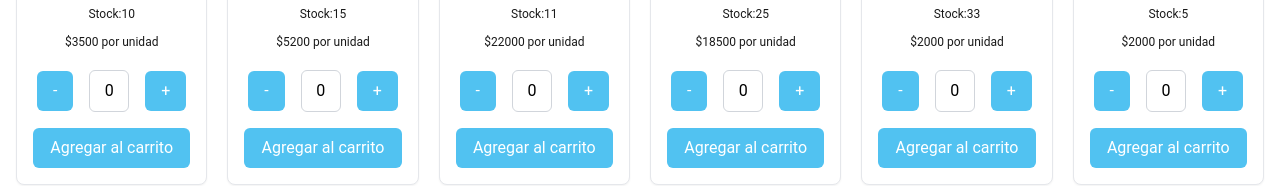
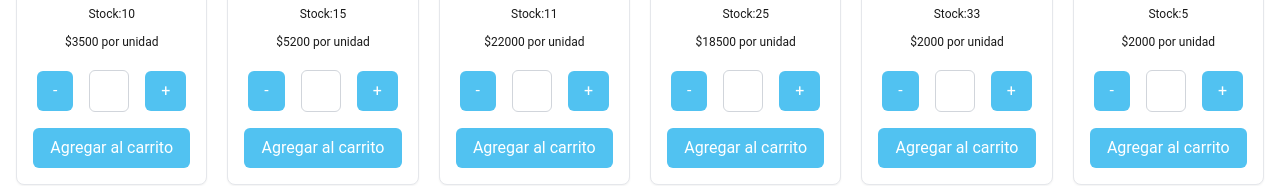
Before and after one commit to nicod12/super-market-anlas, a Next.js app: page /products in a window 1280 px wide. Shown: the part 494-680 px from the top of the page. Built offline with nearby package versions, Linux system fonts and the light colour scheme.

Commit message:
update products

```diff
--- a/src/components/gallery/GalleryProducts.tsx
+++ b/src/components/gallery/GalleryProducts.tsx
@@ -1,9 +1,8 @@
 "use client";
 
 import { fetchProducts } from "@/utils/api";
-import { useReducer, useEffect, useState } from "react";
+import { useEffect, useState } from "react";
 import { MoonLoader } from "react-spinners";
-import CartReducer, { CartState, CartItem } from "@/features/CartReducer";
 import ModalAddCart from "../modals/ModalAddCart";
 
 interface ProductList {
@@ -14,11 +13,7 @@ interface ProductList {
   image: string;
 };
 
-const initialCartState: CartState = {
-  items: [],
-};
 const GalleryProducts: React.FC = () => {
-  const [cartState, dispatch] = useReducer(CartReducer, initialCartState);
   const [products, setProducts] = useState<ProductList[]>([]);
   const [loading, setLoading] = useState(true);
   const [error, setError] = useState<string | null>(null);
@@ -41,11 +36,9 @@ const GalleryProducts: React.FC = () => {
   }, []);
 
   const handleIncreaseQuantity = (id: number) => {
-    dispatch({ type: "Increase", payload: { id } });
   };
 
   const handleDecreaseQuantity = (id: number) => {
-    dispatch({ type: "Decrease", payload: { id } });
   };
 
   return (
@@ -59,7 +52,6 @@ const GalleryProducts: React.FC = () => {
       ) : (
         <div className="grid grid-cols-1 sm:grid-cols-2 md:grid-cols-3 lg:grid-cols-5 xl:grid-cols-6 gap-5 px-5 my-12 lg:px-4">
           {products.map(product => {
-            const cartItem = cartState.items.find(item => item.id === product.id);
 
             return (
               <div key={product.id} className="flex flex-col justify-between bg-white border rounded-lg shadow-sm p-4 h-full">
@@ -78,19 +70,17 @@ const GalleryProducts: React.FC = () => {
                     <span className="flex items-center justify-center gap-4 mb-2">
                       <button
                         className="py-2 px-4 bg-[#51c2f1] text-white rounded-md"
-                        onClick={() => handleDecreaseQuantity(product.id)}
                       >
                         -
                       </button>
                       <input
                         type="text"
                         readOnly
-                        value={cartItem ? cartItem.quantity : 0}
                         className="text-center w-10 py-2 px-1 rounded-md border border-gray-300"
                       />
                       <button
                         className="py-2 px-4 bg-[#51c2f1] text-white rounded-md"
-                        onClick={() => handleIncreaseQuantity(product.id)}                 >
+                      >
                         +
                       </button>
                     </span>
```
